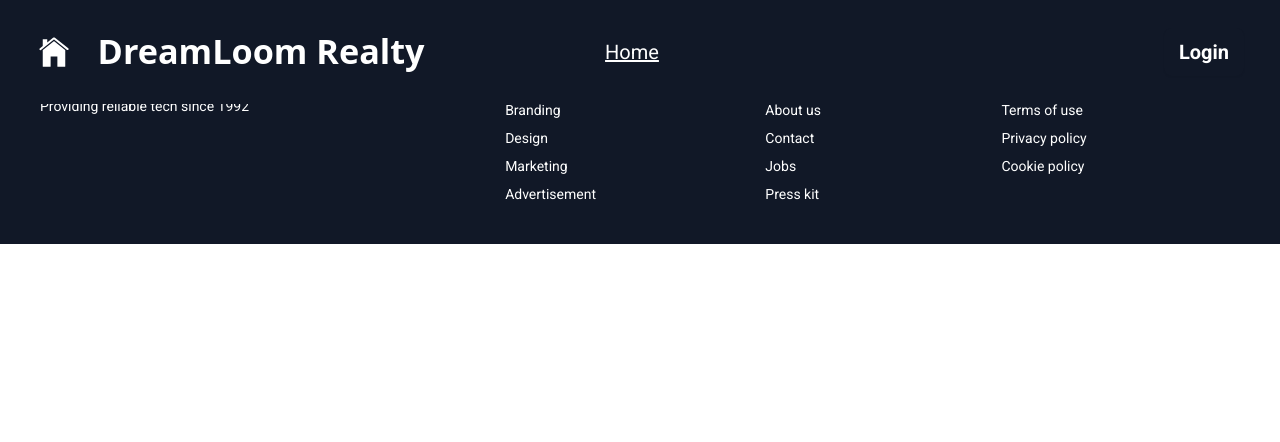
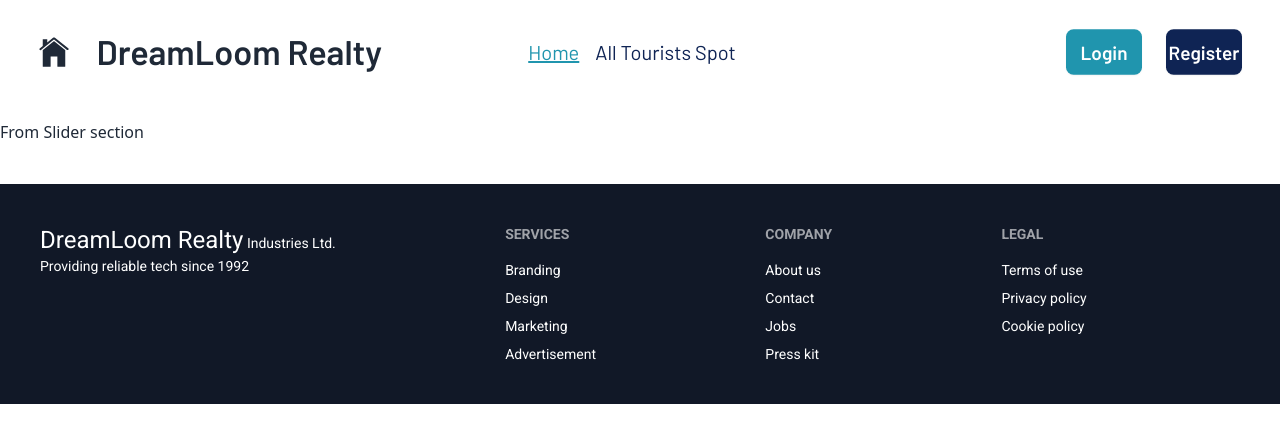
Before and after one commit to AthkiaAdiba/my-tenth-project-client, a React (Vite) app: page / in a window 1280 px wide. Shown: the top 442 px of the page. Built offline with nearby package versions, Linux system fonts and the light colour scheme; no server answers.

Commit message:
added navbar

```diff
--- a/src/components/Navbar/Navbar.jsx
+++ b/src/components/Navbar/Navbar.jsx
@@ -1,4 +1,4 @@
-import { useContext, useState } from "react";
+import { useContext } from "react";
 import { CgProfile } from "react-icons/cg";
 import { IoIosHome } from "react-icons/io";
 import { IoSettingsOutline } from "react-icons/io5";
@@ -10,11 +10,12 @@ const Navbar = () => {
     const { user, logOut } = useContext(AuthContext);
 
     const navLinks = <>
-        <NavLink className={({ isActive }) => isActive ? 'underline mr-4' : 'mr-4'} to='/'>Home</NavLink>
+        <NavLink className={({ isActive }) => isActive ? 'underline mr-4 text-[#2095AE]' : 'text-[#0f2454] mr-4'} to='/'>Home</NavLink>
+        <NavLink className={({ isActive }) => isActive ? 'underline mr-4 text-[#2095AE]' : 'text-[#0f2454] mr-4'} to='/allTouristsSpot'>All Tourists Spot</NavLink>
         {
             user && <>
-                <NavLink className={({ isActive }) => isActive ? 'underline mr-4' : 'mr-4'} to='/updatedProfile'>Updated Profile</NavLink>
-                <NavLink className={({ isActive }) => isActive ? 'underline mr-4' : 'mr-4'} to='/agents'>Agents</NavLink>
+                <NavLink className={({ isActive }) => isActive ? 'underline mr-4 text-[#2095AE]' : 'mr-4 text-[#0f2454]'} to='/addTouristsSpot'>Add Tourists Spot</NavLink>
+                <NavLink className={({ isActive }) => isActive ? 'underline mr-4 text-[#2095AE]' : 'mr-4 text-[#0f2454]'} to='/myList'>My List</NavLink>
             </>
         }
     </>
@@ -30,14 +31,18 @@ const Navbar = () => {
 
     return (
         <div>
-            <div className="navbar fixed top-0 w-full right-0 left-0 z-20 bg-gray-900 text-white px-1 lg:px-9 lg:py-7">
+            <div className="navbar font-barlow fixed top-0 w-full right-0 left-0 z-20 bg-white px-1 lg:px-9 lg:py-7">
                 <div className="navbar-start">
                     <div className="dropdown">
                         <div tabIndex={0} role="button" className="btn btn-ghost lg:hidden">
                             <svg xmlns="http://www.w3.org/2000/svg" className="h-5 w-5" fill="none" viewBox="0 0 24 24" stroke="currentColor"><path strokeLinecap="round" strokeLinejoin="round" strokeWidth="2" d="M4 6h16M4 12h8m-8 6h16" /></svg>
                         </div>
-                        <ul tabIndex={0} className="menu menu-sm dropdown-content mt-3 z-[10] p-2 shadow bg-gray-900 text-white font-roboto rounded-box w-52">
+                        <ul tabIndex={0} className="menu menu-sm dropdown-content mt-3 z-[10] p-2 shadow bg-white text-[#0f2454] font-barlow rounded-box w-52">
                             {navLinks}
+                            <div className="block">
+                                <Link to='/login' className="btn mr-5 w-14 lg:w-20 bg-[#2095AE] text-white border-none font-barlow text-xl">Login</Link>
+                                <Link to='/register' className="btn w-14 lg:w-20 bg-[#0f2454] text-white border-none font-barlow text-xl">Register</Link>
+                            </div>
                         </ul>
                     </div>
                     <div className="hidden md:block lg:block">
@@ -48,7 +53,7 @@ const Navbar = () => {
                     </div>
                 </div>
                 <div className="navbar-center hidden lg:flex">
-                    <ul className="text-xl menu menu-horizontal px-1 bg-gray-900 text-white font-roboto">
+                    <ul className="text-xl menu menu-horizontal px-1 bg-white text-[#0f2454] font-barlow">
                         {navLinks}
                     </ul>
                 </div>
@@ -78,7 +83,7 @@ const Navbar = () => {
                                                     </Link>
                                                 </li>
                                                 <li>
-                                                    <Link to='/updatedProfile' className="space-x-3 flex items-center">
+                                                    <Link className="space-x-3 flex items-center">
                                                         <IoSettingsOutline className="text-lg"></IoSettingsOutline>
                                                         <p>Updated Profile</p>
                                                     </Link>
@@ -107,7 +112,7 @@ const Navbar = () => {
                                     <img src={user.photoURL} />
                                 </div>
                             </div> */}
-                            <Link onClick={handleLogOut} className="hidden lg:block btn w-14 lg:w-28 bg-gray-900 text-white border-none font-roboto text-base lg:text-xl text-center">Log out</Link>
+                            <Link onClick={handleLogOut} className="hidden lg:block w-14 lg:w-28 bg-[#2095AE] text-white border-none font-roboto text-base lg:text-xl text-center"><button className="btn">Log out</button></Link>
                         </div> :
                         <div className="navbar-end flex gap-2 lg:gap-4">
                             <div className="block md:hidden lg:hidden">
@@ -116,7 +121,10 @@ const Navbar = () => {
                                     <p><a className="btn btn-ghost text-lg font-pt_sans lg:text-4xl">DreamLoom Realty</a></p>
                                 </div>
                             </div>
-                            <Link to='/login' className="btn w-14 lg:w-20 bg-gray-900 text-white border-none font-roboto text-xl">Login</Link>
+                            <div className="hidden lg:block">
+                                <Link to='/login' className="btn mr-5 w-14 lg:w-20 bg-[#2095AE] text-white border-none font-barlow text-xl">Login</Link>
+                                <Link to='/register' className="btn w-14 lg:w-20 bg-[#0f2454] text-white border-none font-barlow text-xl">Register</Link>
+                            </div>
                         </div>
                 }
             </div>
--- /dev/null
+++ b/src/components/Slider/Slider.jsx
@@ -0,0 +1,10 @@
+
+const Slider = () => {
+    return (
+        <div className="mb-10 mt-16 lg:mt-24">
+            <h2>From Slider section</h2>
+        </div>
+    );
+};
+
+export default Slider;
--- a/src/pages/Home/Home.jsx
+++ b/src/pages/Home/Home.jsx
@@ -1,8 +1,10 @@
+import Slider from "../../components/Slider/Slider";
 
 const Home = () => {
     return (
         <div>
            <h2>From Home</h2>
+           <Slider></Slider>
         </div>
     );
 };
--- /dev/null
+++ b/src/pages/Login/Login.jsx
@@ -0,0 +1,67 @@
+import { useContext } from "react";
+import { useForm } from "react-hook-form";
+import { FaGithub, FaGoogle } from "react-icons/fa";
+import { Link } from "react-router-dom";
+import { AuthContext } from "../../providers/AuthProvider";
+
+const Login = () => {
+    const {login} = useContext(AuthContext);
+
+    const {
+        register,
+        handleSubmit,
+        reset,
+        formState: { errors },
+    } = useForm()
+
+    const onSubmit = (data) => {
+        const { email, password } = data;
+    }
+
+    return (
+        <div className="mt-36 mb-20">
+        <div className="w-full font-roboto mx-auto max-w-md p-8 space-y-3 rounded-none bg-gray-100 text-gray-100 shadow-2xl">
+                <h1 className="text-2xl font-bold text-center text-gray-900">Login</h1>
+                <form onSubmit={handleSubmit(onSubmit)} className="space-y-6">
+                    <div className="space-y-1 text-lg">
+                        <label className="block text-gray-900 font-medium text-xl">Email Address</label>
+                        <input type="email" name="email" placeholder="Enter Your Email" className="w-full px-4 py-3 rounded-md border border-gray-700 bg-gray-100 text-black focus:border-violet-400" {...register("email", { required: true })} />
+                        {errors.password && <span className="text-red-700">This field is required</span>}
+                    </div>
+
+                    <div className="space-y-1 text-lg">
+                        <label className="block text-gray-900 font-medium text-xl">Password</label>
+                        <input type="password" name="password" placeholder="Enter Your Password" className="w-full px-4 py-3 rounded-md border border-gray-700 bg-gray-100 text-black focus:border-violet-400" {...register("password", { required: true })} />
+                        {errors.password && <span className="text-red-700">This field is required</span>}
+                    </div>
+
+                    <button className="block w-full p-3 text-center rounded-sm bg-gray-900 text-white text-lg">Login</button>
+                </form>
+                <div className="flex items-center pt-4 space-x-1">
+                    <div className="flex-1 h-px sm:w-16 bg-gray-700"></div>
+                    <p className="px-3 text-gray-900 text-lg font-medium">Or Login With</p>
+                    <div className="flex-1 h-px sm:w-16 bg-gray-700"></div>
+                </div>
+                <div className="space-y-5">
+                    <div>
+                        <button className="text-black text-lg flex items-center justify-center w-full p-4 space-x-4 rounded-md focus:ring-2 focus:ring-offset-1 border-gray-600 border-2">
+                            <FaGoogle></FaGoogle>
+                            <p>Login with Google</p>
+                        </button>
+                    </div>
+                    <div>
+                        <button className="text-black text-lg flex items-center justify-center w-full p-4 space-x-4 border-2 rounded-md focus:ring-2 focus:ring-offset-1 border-gray-600 focus:dark:ring-violet-600">
+                            <FaGithub></FaGithub>
+                            <p>Login with GitHub</p>
+                        </button>
+                    </div>
+                </div>
+                <p className="text-lg font-normal text-center sm:px-6 text-black">Do not have an account?
+                    <Link to='/register' className="underline ml-2 font-semibold">Register</Link>
+                </p>
+            </div>
+        </div>
+    );
+};
+
+export default Login;
--- a/src/providers/AuthProvider.jsx
+++ b/src/providers/AuthProvider.jsx
@@ -1,4 +1,4 @@
-import { GithubAuthProvider, GoogleAuthProvider, createUserWithEmailAndPassword, onAuthStateChanged, signOut, updateProfile } from "firebase/auth";
+import { GithubAuthProvider, GoogleAuthProvider, createUserWithEmailAndPassword, onAuthStateChanged, signInWithEmailAndPassword, signOut, updateProfile } from "firebase/auth";
 import { createContext, useEffect, useState } from "react";
 import auth from "../firebase/firebase.config";
 
@@ -19,6 +19,12 @@ const AuthProvider = ({ children }) => {
     const createUser = (email, password) => {
         setLoading(true);
         return createUserWithEmailAndPassword(auth, email, password)
+    }
+
+    // Login user
+    const login = (email, password) => {
+        setLoading(true);
+        return signInWithEmailAndPassword(auth, email, password);
     }
 
     // Update profile
@@ -52,7 +58,8 @@ const AuthProvider = ({ children }) => {
         loading,
         createUser,
         updateInformation,
-        logOut
+        logOut,
+        login
     };
 
     return (
--- a/src/routes/Router.jsx
+++ b/src/routes/Router.jsx
@@ -5,6 +5,7 @@ import AddTouristsSpot from "../pages/AddTouristsSpot/AddTouristsSpot";
 import MyList from "../pages/MyList/MyList";
 import AllTouristsSpot from "../pages/AllTouristsSpot/AllTouristsSpot";
 import Register from "../pages/Register/Register";
+import Login from "../pages/Login/Login";
 
 
 
@@ -33,6 +34,10 @@ const router = createBrowserRouter([
             {
                 path: '/register',
                 element: <Register></Register>
+            },
+            {
+                path: '/login',
+                element: <Login></Login>
             }
         ]
     }
```
Also changed, not shown: src/components/Slider/Slider.css (added).
